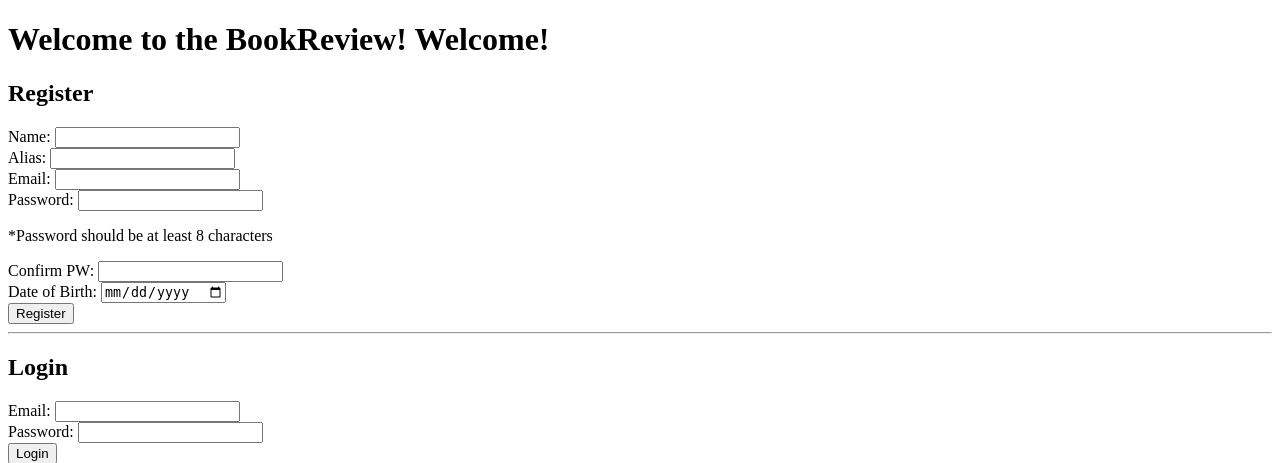
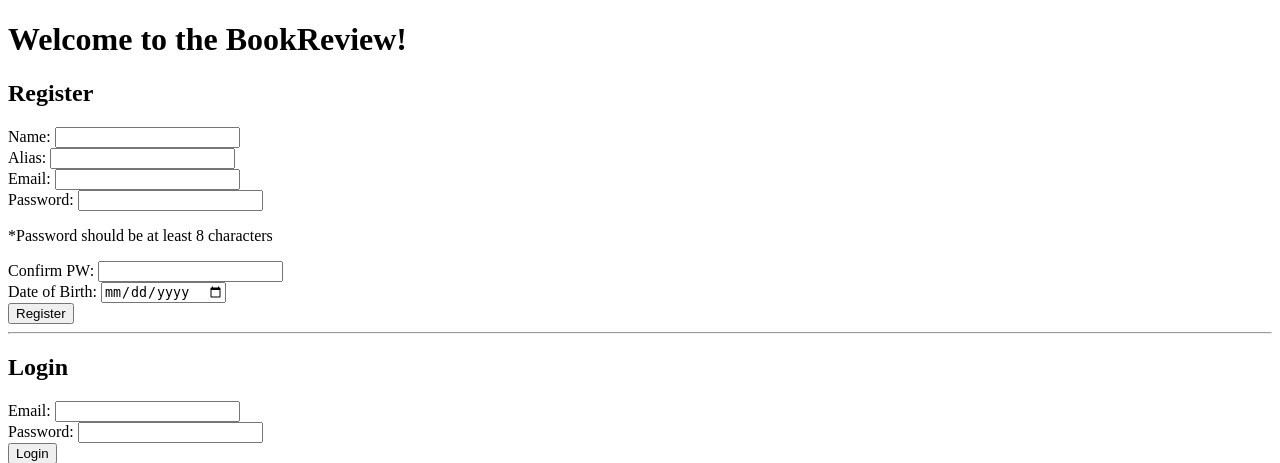
Before and after one commit to ruslanvs/Quotes_Exam, a Django app: page /python_belt/ in a window 1280 px wide. Shown: the top 463 px of the page. Run offline with Django 3.2, Linux system fonts and the light colour scheme; parts of the project's set-up code (start-up, migrations or seed data) failed here and were passed over.

Commit message:
Done with it?

```diff
--- a/apps/python_belt/templates/python_belt/index.html
+++ b/apps/python_belt/templates/python_belt/index.html
@@ -7,7 +7,7 @@
     <title>Login and Registration</title>
 </head>
 <body>
-    <h1>Welcome to the BookReview! Welcome!</h1>
+    <h1>Welcome to the BookReview!</h1>
 
     <h2>Register</h2>
     {% if messages %}
--- a/apps/python_belt/views.py
+++ b/apps/python_belt/views.py
@@ -53,7 +53,7 @@ def quotes( request ):
         user = User.objects.get( id = request.session['logged_in_user_id'] )
         page_data = {
             "alias": user.alias,
-            "quotable_quotes": Quote.objects.exclude( faved_users = user ), #>> is there a short version?
+            "quotable_quotes": Quote.objects.exclude( faved_users = user ),
             "fav_quotes": user.faved_quotes.all()
         }
         print '*'*25, 'QUOTES, LOGGES IN USER:', request.session['logged_in_user_id']
```
